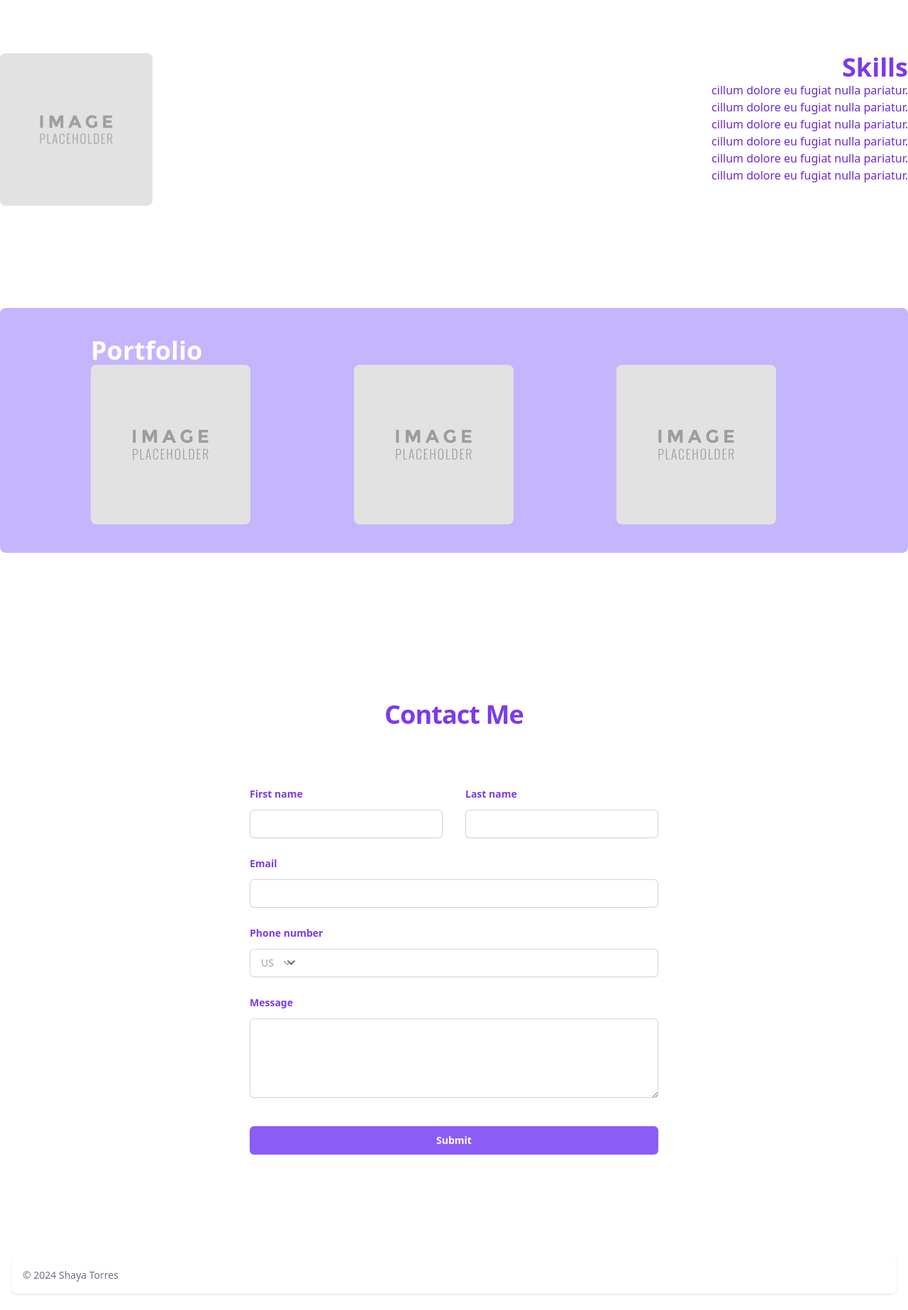
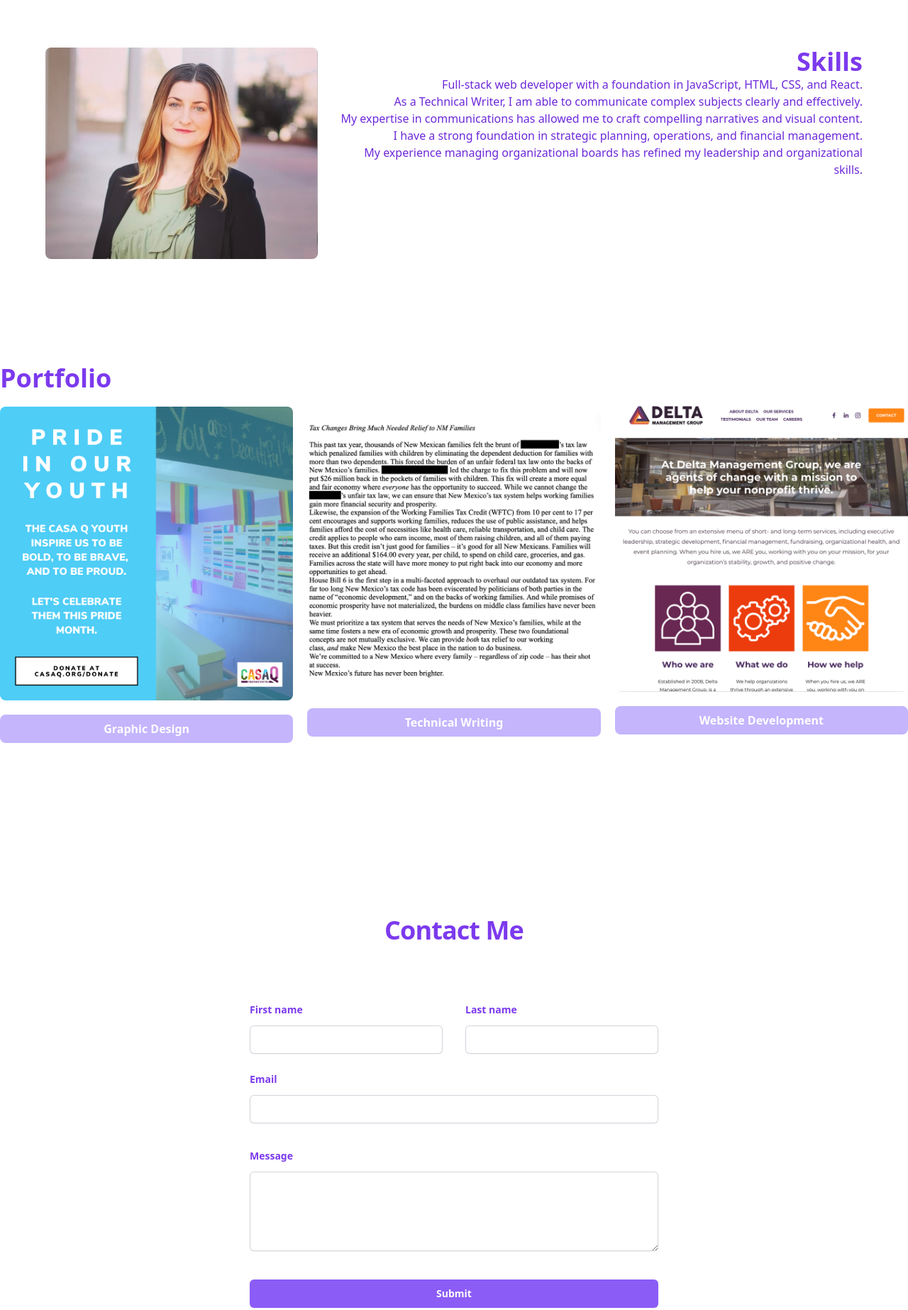
Before and after one commit to ShayaTorres/My-Personal-Website, a website built with Vite: page index.html in a window 1280 px wide. Shown: the part 929-2775 px from the top of the page at 71% size. Built offline with nearby package versions, Linux system fonts and the light colour scheme.

Commit message:
half way done

```diff
--- a/index.html
+++ b/index.html
@@ -4,14 +4,13 @@
     <meta charset="UTF-8">
     <meta name="viewport" content="width=device-width, initial-scale=1.0" />
 
-    <title>Shaya's Personal Website</title>
+    <title>Shaya Torres</title>
 </head>
 <body>
 
-<nav class="bg-white mt-3 dark:bg-purple-500 dark:border-purple-600">
-    <div class=" flex flex-wrap items-center justify-between mx-auto p-6">
-<!--        <a href="#" class="flex items-center space-x-3 rtl:space-x-reverse">-->
-<!--           <span class="self-center text-2xl font-semibold whitespace-nowrap text-white">Title</span></a>>-->
+        <nav class="md:container mx-auto md:mt-3 md:rounded-lg bg-white">
+            <div class=" flex flex-wrap items-center justify-between mx-auto p-4">
+                <a href="#" class="flex items-center space-x-3 rtl:space-x-reverse">
             <img src="public/ggh.png" class="h-10" alt="gh" />
             <img src="public/li.png" class="h-10" alt="linked">
         <button data-collapse-toggle="navbar" type="button" class="inline-flex items-center p-2 w-10 h-10 justify-center text-sm text-gray-500 rounded-lg md:hidden hover:bg-gray-100 focus:outline-none focus:ring-2 focus:ring-gray-200 dark:text-gray-400 dark:hover:bg-gray-700 dark:focus:ring-gray-600" aria-controls="navbar-solid-bg" aria-expanded="false">
@@ -21,7 +20,7 @@
             </svg>
         </button>
         <div class="hidden w-full md:block md:w-auto" id="navbar">
-            <ul class="flex flex-col font-medium mt-4 rounded-lg bg-gray-100 md:space-x-8 rtl:space-x-reverse md:flex-row md:mt-0 md:border-0 md:bg-transparent dark:bg-gray-800 md:dark:bg-transparent dark:border-gray-700">
+            <ul class="flex flex-col font-medium mt-4 rounded-lg md:space-x-8 rtl:space-x-reverse md:flex-row md:mt-0 md:border-0 md:bg-transparent dark:bg-gray-800 md:dark:bg-transparent dark:border-gray-700">
                 <li>
                     <a href="#" class="block py-2 px-3 md:p-0 text-violet-400 rounded hover:bg-gray-100 md:hover:bg-transparent md:border-0 md:hover:text-blue-700 dark:text-white md:dark:hover:text-blue-500 dark:hover:bg-gray-700 dark:hover:text-white md:dark:hover:bg-transparent">About Me</a>
                 </li>
@@ -36,56 +35,104 @@
                 </li>
             </ul>
         </div>
+                </a>
     </div>
 </nav>
 
 <section class="bg-center rounded-lg bg-violet-200 bg-blend-multiply">
-    <div class="mx-auto max-w-screen-xl text-left">
+    <div class="mx-auto text-left">
         <div class="bg-cover bg-center h-screen bg-blend-multiply rounded-lg"
              style="background-image: url('public/placeholder2.png');">
-        <h1 class="py-20 px-16 mb-4 text-4xl text-left font-extrabold tracking-tight leading-none text-violet-800 md:text-5xl lg:text-6xl">Shaya Torres</h1>
-        <p class="text-lg text-left font-normal text-violet-800 lg:text-xl sm:px-20 lg:px-20">ipsum dolor sit amet, consectetur adipiscing elit, sed do eiusmod tempor incididunt ut labore et dolore magna aliqua. Ut enim ad minim veniam, quis nostrud exercitation ullamco laboris nisi ut aliquip ex ea commodo consequat. Duis aute irure dolor in reprehenderit in voluptate velit esse cillum dolore eu fugiat nulla pariatur</p>
+        <h1 class="text-wrap py-20 px-16 mb-4 text-4xl text-left font-bold tracking-tight leading-none text-violet-800 sm:text-4xl md:text-5xl lg:text-6xl">Shaya Torres</h1>
+        <p class="text-wrap sm:text-left text-lg font-normal text-violet-800 lg:text-xl sm:px-20 lg:px-20">I am a web developer with a passion for bringing ideas to life.</p>
+            <p class="text-wrap sm:text-left text-lg font-normal text-violet-800 lg:text-xl sm:px-20 lg:px-20">I have New Mexico roots and a deep appreciation for green and red chile.</p>
+            <p class="text-wrap sm:text-left text-lg font-normal text-violet-800 lg:text-xl sm:px-20 lg:px-20">My goal is to be a lifelong learner, committed to continuous growth and making a meaningful impact.</p>
+            <p class="text-wrap sm:text-left text-lg font-normal text-violet-800 lg:text-xl sm:px-20 lg:px-20">In my free time, you can find me in nature musing at all the plants and creatures I see.</p>
+
     </div>
         </div>
 </section>
 
-<!--<div class="relative text-center">-->
-<!--    <img src="landscape.png" alt="landscape">-->
-<!--    <div class="w-full absolute top-0 left-0 text-center mt-10">-->
-<!--        <h2 class="text-4xl font-bold text-white text-left">-->
-<!--            Shaya Torres-->
-<!--        </h2>-->
-<!--        <p class="text-2xl text-white text-left">-->
-<!--            ipsum dolor sit amet, consectetur adipiscing elit, sed do eiusmod tempor incididunt ut labore et dolore magna aliqua. Ut enim ad minim veniam, quis nostrud exercitation ullamco laboris nisi ut aliquip ex ea commodo consequat. Duis aute irure dolor in reprehenderit in voluptate velit esse cillum dolore eu fugiat nulla pariatur.-->
-<!--        </p>-->
-<!--    </div>-->
-<!--</div>-->
+<div class="bg-white py-12">
+    <div class="container mx-auto md:flex flex-4 gap-8 p-16 max-md:space-y-12">
+        <div class="basis-1/3 flex-shrink-0 justify-center max-md:px-16">
+            <img class="rounded-lg" src="public/ST.png" alt="placeholder">
+        </div>
+        <div class="basis-5/6 max-md-8">
+            <ul class="sm:text-center items-center md:text-right lg:text-right text-violet-700 text-right text-wrap">
+                <h2 class="sm:text-center md:text-right text-4xl font-bold text-violet-600">
+                    Skills
+                </h2>
+                <li>Full-stack web developer with a foundation in JavaScript, HTML, CSS, and React.</li>
+                <li>As a Technical Writer, I am able to communicate complex subjects clearly and effectively.</li>
+                <li>My expertise in communications has allowed me to craft compelling narratives and visual content.</li>
+                <li>I have a strong foundation in strategic planning, operations, and financial management.</li>
+                <li>My experience managing organizational boards has refined my leadership and organizational skills.</li>
+            </ul>
+        </div>
+    </div>
 
+    <section class="container px-2 md:px-0 mx-auto py-16">
+        <div class="grid grid-cols-1 sm:grid-cols-2 lg:grid-cols-3 gap-5">
+
+            <div>
+                <div class = py-5>
+                <h4 class="text-4xl font-bold text-violet-600 text-left">Portfolio</h4>
+                    </div>
+                <div>
+                    <img class="rounded-lg" src="public/example.png" alt="example">
+                </div>
+                <p class="p-2 mt-5 rounded-lg bg-violet-300 text-white text-center font-bold">Graphic Design</p>
+            </div>
+
+            <div>
+                <div class= py-11>
+                </div>
+                <div>
+                    <img class="rounded-lg" src="public/Writing.png" alt="sample">
+                </div>
+                <p class="p-2 mt-5 rounded-lg bg-violet-300 text-white text-center font-bold">Technical Writing</p>
+            </div>
+
+            <div>
+                <div class= py-16>
+                <div>
+                    <img class="rounded-lg" src="public/deltaweb.png" alt="delta">
+                </div>
+                <p class="p-2 mt-5 rounded-lg bg-violet-300 text-white text-center font-bold">Website Development</p>
+            </div>
+        </div>
+        </div>
+    </section>
+
+<!--
 <section class="bg-white py-16 my-10">
-    <div class="container mx-auto flex-col flex lg:flex-row gap-12">
-        <div class="lg:px-0 px-12">
+    <div class="container mx-auto w-full sm:text-center items-center md:text-right lg:text-right flex-col flex lg:flex-row gap-12">
+        <div class="sm:text-center items-center md:text-right lg:text-right lg:px-0 px-12">
             <img class="rounded-lg" src="public/placeholder2.png" alt="placeholder">
         </div>
-            <div class="basis-5/6 lg:px-0 px-6">
-                <h2 class="text-4xl font-bold text-violet-600 text-right">
+            <div class="sm:items-center text-center  lg:px-0 px-6">
+                <h2 class="sm:text-center md:text-right text-4xl font-bold text-violet-600 py-10">
                     Skills
                 </h2>
-            <ul class="text-violet-700 text-right">
-                <li>cillum dolore eu fugiat nulla pariatur.</li>
-                <li>cillum dolore eu fugiat nulla pariatur.</li>
-                <li>cillum dolore eu fugiat nulla pariatur.</li>
-                <li>cillum dolore eu fugiat nulla pariatur.</li>
-                <li>cillum dolore eu fugiat nulla pariatur.</li>
-                <li>cillum dolore eu fugiat nulla pariatur.</li>
+            <ul class="sm:text-center items-center md:text-right lg:text-right text-violet-700 text-right text-wrap">
+                <li>As a Technical Writer, I am able to communicate complex subjects clearly and effectively.</li>
+                <li>My expertise in communications has allowed me to craft compelling narratives and visual content.</li>
+                <li>I have a strong foundation in strategic planning, operations, and financial management.</li>
+                <li>My experience managing organizational boards has refined my leadership and organizational skills.</li>
             </ul>
             </div>
     </div>
 </section>
+-->
 
-    <section>
-        <div class="container rounded-lg bg-violet-300 bg-blend-multiply justify-center py-10 mr-30 my-20 px-32 pe-20">
+
+
+<!--
+    <section class="mx-auto">
+        <div class="container mx-auto bg-violet-300 bg-blend-multiply justify-center py-10 px-40 ">
             <h4 class="text-4xl font-bold text-white text-left">Portfolio</h4>
-        <div class="grid grid-cols-1 md:grid-cols-3 justify-center sm:px-0 px-24 gap-10">
+        <div class="grid grid-cols-1 md:grid-cols-3 justify-between sm:px-0 px-24 gap-10">
     <div>
         <img class="h-auto max-w-full rounded-lg" src="public/placeholder2.png" alt="placeholder">
     </div>
@@ -99,6 +146,7 @@
 
     </div>
     </section>
+-->
 
         <section>
         <div class="isolate bg-white px-6 py-24 sm:py-32 lg:px-8">
@@ -108,8 +156,9 @@
             <div class="mx-auto max-w-2xl text-center">
                 <h2 class="text-3xl font-bold tracking-tight text-violet-600 sm:text-4xl">Contact Me</h2>
             </div>
-            <form action="#" method="POST" class="mx-auto mt-16 max-w-xl sm:mt-20">
+            <form action="https://api.web3forms.com/submit" method="POST" class="mx-auto mt-16 max-w-xl sm:mt-20">
                 <div class="grid grid-cols-1 gap-x-8 gap-y-6 sm:grid-cols-2">
+                    <input type="hidden" name="access_key" value="e718cfa9-438d-4fc6-86c4-a647739cf915">
                     <div>
                         <label for="first-name" class="block text-sm font-semibold leading-6 text-violet-600">First name</label>
                         <div class="mt-2.5">
@@ -129,21 +178,9 @@
                         </div>
                     </div>
                     <div class="sm:col-span-2">
-                        <label for="phone-number" class="block text-sm font-semibold leading-6 text-violet-600">Phone number</label>
                         <div class="relative mt-2.5">
                             <div class="absolute inset-y-0 left-0 flex items-center">
-                                <label for="country" class="sr-only">Country</label>
-                                <select id="country" name="country" class="h-full rounded-md border-0 bg-transparent bg-none py-0 pl-4 pr-9 text-gray-400 focus:ring-2 focus:ring-inset focus:ring-indigo-600 sm:text-sm">
-                                    <option>US</option>
-                                    <option>CA</option>
-                                    <option>EU</option>
-                                </select>
-                                <svg class="pointer-events-none absolute right-3 top-0 h-full w-5 text-gray-400" viewBox="0 0 20 20" fill="currentColor" aria-hidden="true">
-                                    <path fill-rule="evenodd" d="M5.23 7.21a.75.75 0 011.06.02L10 11.168l3.71-3.938a.75.75 0 111.08 1.04l-4.25 4.5a.75.75 0 01-1.08 0l-4.25-4.5a.75.75 0 01.02-1.06z" clip-rule="evenodd" />
-                                </svg>
-                            </div>
-                            <input type="tel" name="phone-number" id="phone-number" autocomplete="tel" class="block w-full rounded-md border-0 px-3.5 py-2 pl-20 text-gray-900 shadow-sm ring-1 ring-inset ring-gray-300 placeholder:text-gray-400 focus:ring-2 focus:ring-inset focus:ring-indigo-600 sm:text-sm sm:leading-6">
-                        </div>
+
                     </div>
                     <div class="sm:col-span-2">
                         <label for="message" class="block text-sm font-semibold leading-6 text-violet-600">Message</label>
@@ -157,19 +194,20 @@
                 <div class="mt-10">
                     <button type="submit" class="block w-full rounded-md bg-violet-500 px-3.5 py-2.5 text-center text-sm font-semibold text-white shadow-sm hover:bg-purple-600 focus-visible:outline focus-visible:outline-2 focus-visible:outline-offset-2 focus-visible:outline-purple-600">Submit</button>
                 </div>
+                    </div>
+                </div>
             </form>
-        </div>
+            </div>
         </section>
-
 
 <footer class="bg-white rounded-lg shadow m-4 dark:bg-gray-800">
     <div class="w-full mx-auto max-w-screen-xl p-4 md:flex md:items-center md:justify-between">
-      <span class="text-sm text-gray-500 sm:text-center dark:text-gray-400">© 2024 Shaya Torres
+      <span class="text-sm text-gray-500 sm:text-center dark:text-gray-400">© 2024 Shaya Torres | shayatorr@gmail.com
     </span>
     </div>
 </footer>
 
 <script type="module" src="/src/main.js"></script>
-
+</div>
 </body>
 </html>
--- a/public_html/documentation/stylesheet.css
+++ /dev/null
@@ -1,3 +0,0 @@
-html, header {
-    margin: 2rem 2rem;
-}
```
Also changed, not shown: public/ST.png (added), public/Writing.png (added), public/deltaweb.png (added), public/gh.png (deleted), public/linked.png (deleted), tailwind.config.js (line endings or trailing spaces).
